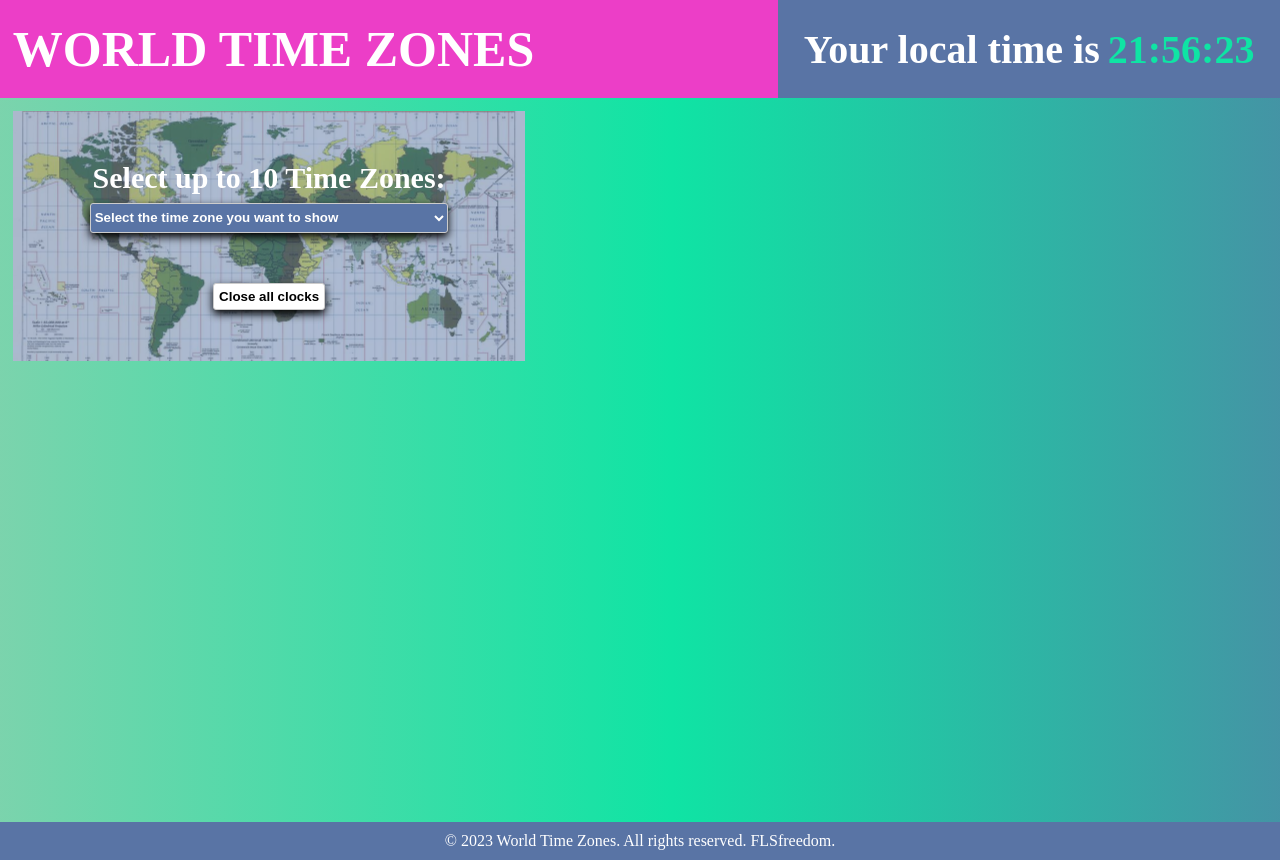
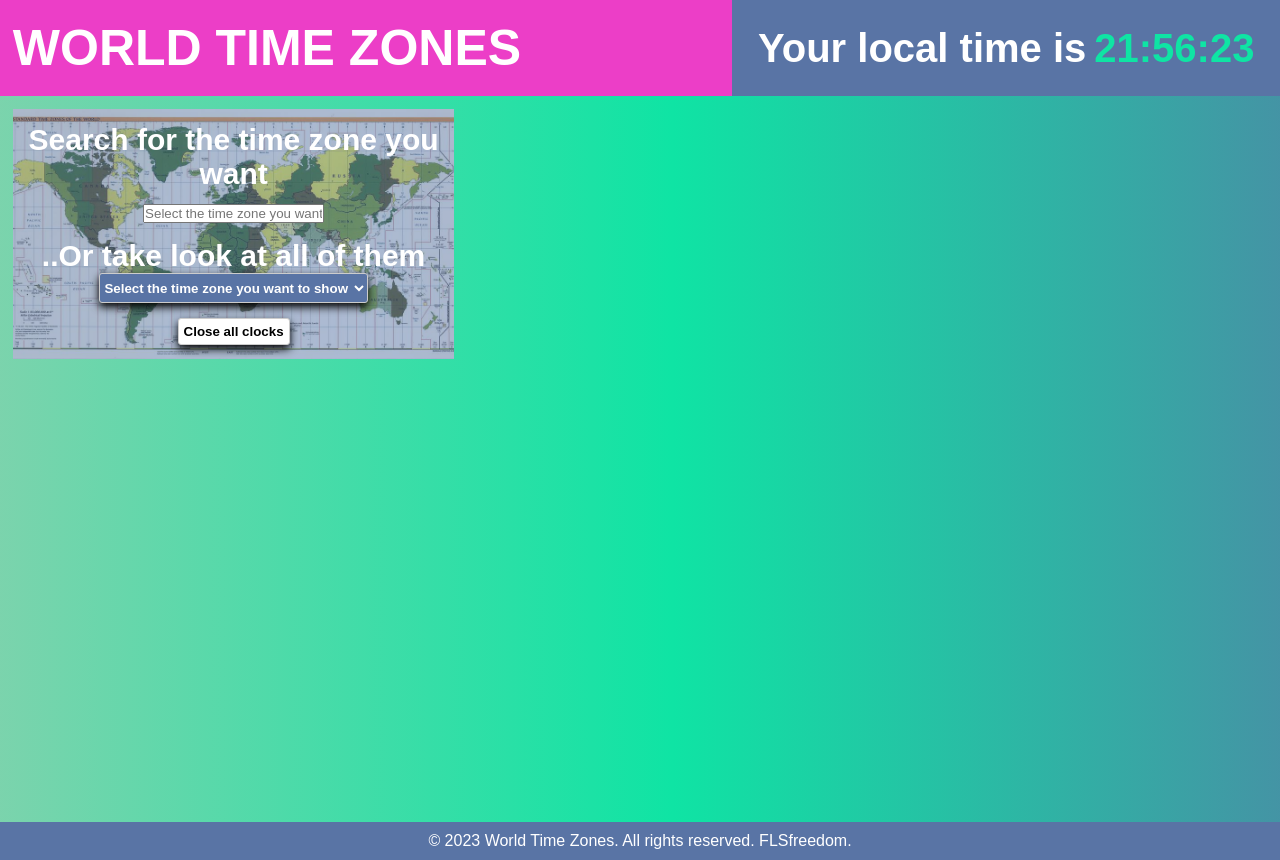
Before and after one commit to FLSfreedom/world-time-zones, a React (Vite) app: page / in a window 1280 px wide. Built offline with nearby package versions, Linux system fonts and the light colour scheme.

Commit message:
adding search bar

```diff
--- a/index.html
+++ b/index.html
@@ -8,7 +8,7 @@
     <title>World Time Zones</title>
   </head>
   <body>
-    <div id="root" style="position: relative; padding-bottom: 60px; min-height: 100vh"></div>
+    <div id="root" style="position: relative; padding-bottom: 60px; min-height: 100vh; font-family: sans-serif;"></div>
     <script type="module" src="/src/main.jsx"></script>
   </body>
 </html>
--- /dev/null
+++ b/src/components/Search/Search.css
@@ -0,0 +1,11 @@
+table {
+    position:absolute;
+    font-size: 14px;
+    background-color: rgb(89, 116, 165);
+    width: 100%;
+    z-index: 1;
+}
+
+td:hover {
+    border: 1px solid white;
+}
--- /dev/null
+++ b/src/components/Search/Search.jsx
@@ -0,0 +1,42 @@
+import React, { useState } from 'react';
+import './Search.css'
+
+
+const Search = ({ timeZones, onSelectZone }) => {
+  const [search, setSearch] = useState('');
+
+  const searcher = (e) => {
+    setSearch(e.target.value);
+  };
+
+  const results = !search
+    ? []
+    : timeZones.filter((zone) => zone.toLowerCase().includes(search.toLowerCase()));
+
+  const secondFilter = results.filter(zone => zone != 'Select the time zone you want to show')
+  const upToTenResults = secondFilter.slice(0, 11);
+
+  const handleTimeZoneSelection = (selectedZone) => {
+    onSelectZone(selectedZone);
+  };
+
+  return (
+    <div>
+      <div>Search for the time zone you want</div>
+      <input value={search} onChange={searcher} type="text" placeholder="Select the time zone you want show" />
+        <table>
+          <tbody>
+            {upToTenResults.map((zone, index) => (
+            <tr key={index} value={zone} onClick={() => handleTimeZoneSelection(zone)}>
+              <td>
+                {zone.replace('/', ', ').replace('/', ', ').replace('_', ' ').replace('_', ' ')}
+              </td>
+            </tr>
+          ))}
+        </tbody>
+      </table>
+    </div>
+  );
+};
+
+export default Search;
--- a/src/components/SelectorOfClocks/SelectorOfClocks.css
+++ b/src/components/SelectorOfClocks/SelectorOfClocks.css
@@ -9,6 +9,12 @@
     box-shadow: 0 4px 8px rgba(0, 0, 0, 5);
 }
 
+.selectorDiv {
+    display: flex;
+    flex-direction: column;
+    align-items: center;
+}
+
 @media screen and (max-width: 470px) {
     label {
         font-size: 25px;
--- a/src/components/SelectorOfClocks/SelectorOfClocks.jsx
+++ b/src/components/SelectorOfClocks/SelectorOfClocks.jsx
@@ -8,9 +8,10 @@ const SelectorOfClocks = ({ timeZones, selectedTimeZone, onSelectZone }) => {
   };
 
   return (
-    <div>
-      <label htmlFor="selectorOfTimeZones">Select
-      up to 10 Time Zones:</label>
+    <div className='selectorDiv'>
+      <label htmlFor="selectorOfTimeZones">
+      ..Or take look at all of them
+      </label>
       <select
         id="selectorOfTimeZones"
         value={selectedTimeZone}
--- a/src/components/WorldClocksOptions/WorldClocksOptions.jsx
+++ b/src/components/WorldClocksOptions/WorldClocksOptions.jsx
@@ -2,6 +2,7 @@ import React, { useState } from 'react';
 import Clock from '../Clock/Clock';
 import SelectorOfClocks from '../SelectorOfClocks/SelectorOfClocks';
 import './WorldClocksOptions.css';
+import Search from '../Search/Search';
 
 const WorldClocksOptions = ({ timeZones }) => {
   const [selectedTimeZones, setSelectedTimeZones] = useState([]);
@@ -31,6 +32,10 @@ const WorldClocksOptions = ({ timeZones }) => {
   return (
     <div className='highDivContainerOfCardsAndSelector'>
       <div className='selectorOfClocksAndClearButtonDiv'>
+        <Search
+          timeZones={timeZones}
+          onSelectZone={handleSelectTimeZone}
+        />
         <SelectorOfClocks
           timeZones={timeZones}
           selectedTimeZone={selectedTimeZones[0]}
```
